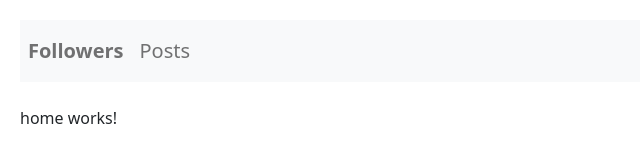
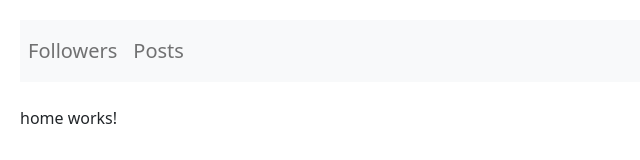
Before and after one commit to MIzbicki/MoshRouting, an Angular app: page / in a window 1280 px wide. Shown: the top 160 px of the page, without its empty margins (0-640 px from the left). Built offline with nearby package versions, Linux system fonts and the light colour scheme.

Commit message:
added routerLinkActive in navbar

```diff
--- a/src/app/nav-bar/nav-bar.component.css
+++ b/src/app/nav-bar/nav-bar.component.css
@@ -1,5 +1,9 @@
 .active{
   font-weight: bold;
+}
+
+.highlighted{
+  background-color: blanchedalmond;
 }
 
 *{
--- a/src/app/nav-bar/nav-bar.component.html
+++ b/src/app/nav-bar/nav-bar.component.html
@@ -1,10 +1,10 @@
 <nav class="navbar navbar-expand-lg navbar-light bg-light">
   <div class="collapse navbar-collapse" id="navbarNav">
     <ul class="navbar-nav">
-      <li class="nav-item active">
+      <li class="nav-item" routerLinkActive="active highlighted">
         <a class="nav-link" routerLink="/followers">Followers</a>
       </li>
-      <li class="nav-item">
+      <li class="nav-item"  routerLinkActive="active highlighted">
         <a class="nav-link" routerLink="/posts">Posts</a>
       </li>
     </ul>
```
